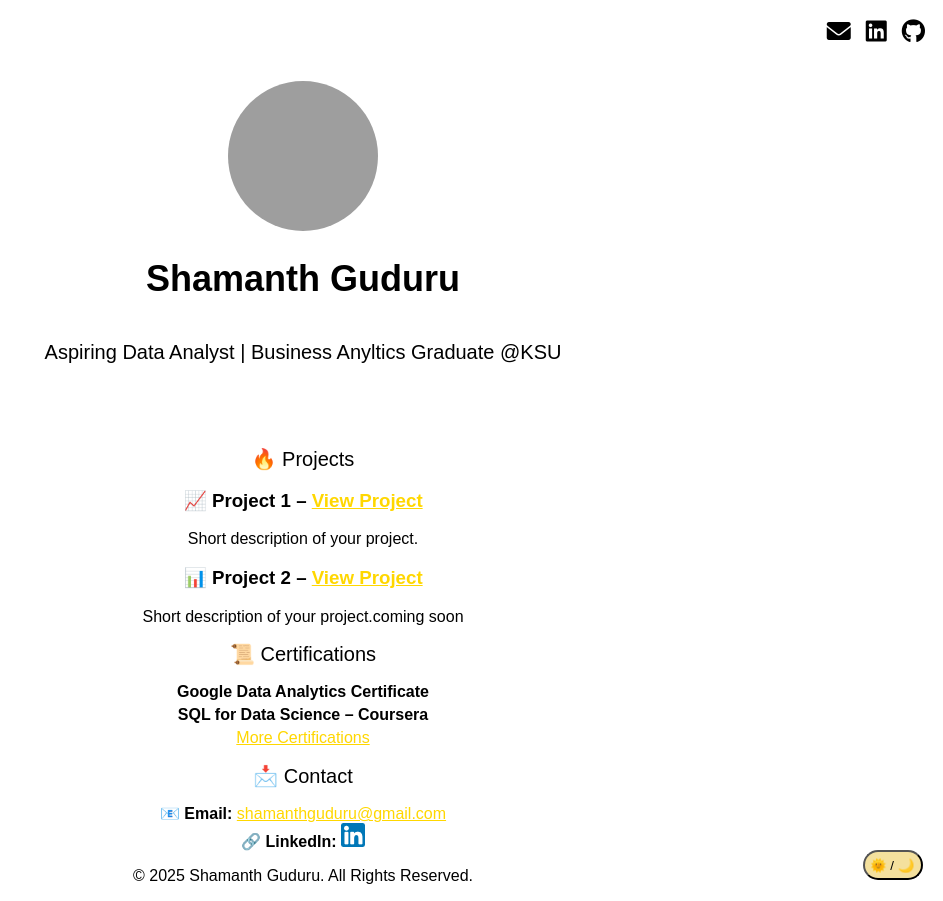
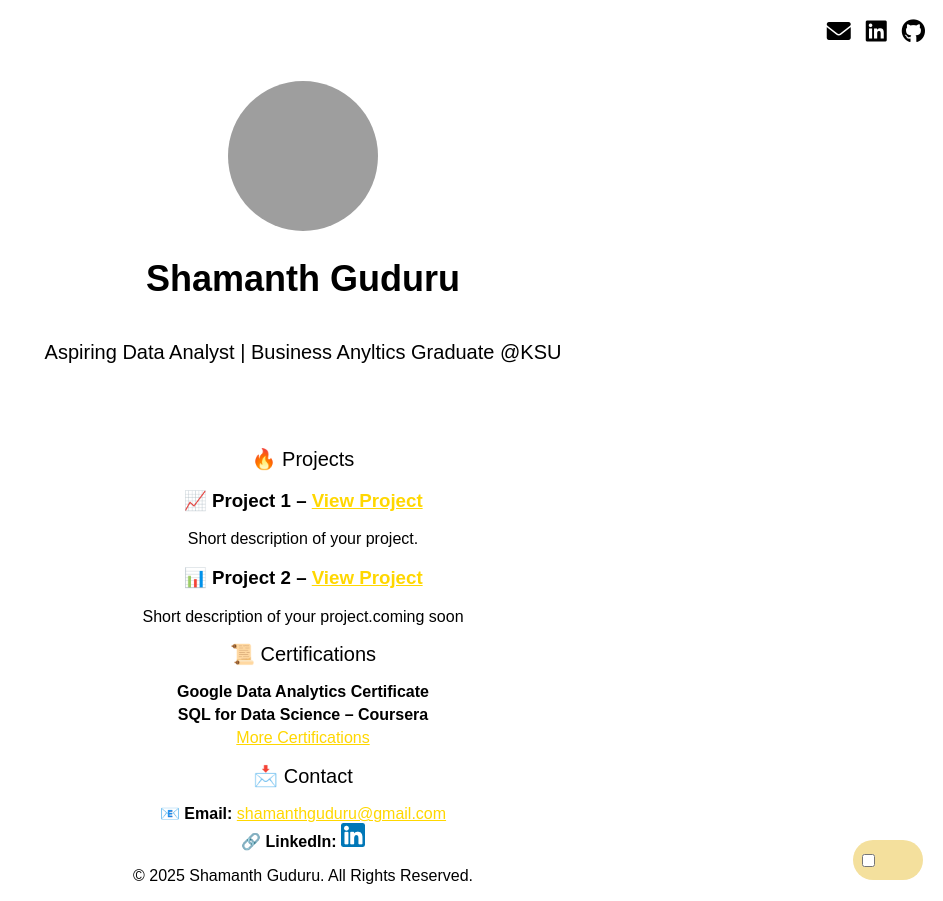
Before and after one commit to shamanthguduru/shamanthguduru.github.io, a Jekyll site: the page built from index.md, in a window 1280 px wide. Shown: the whole page, without its empty margins (337-1280 px from the left). Built offline with Jekyll 4.4.1, drawn with Linux system fonts in a browser that asks for light colours; grey boxes are pictures that could not be loaded.

Commit message:
Update default.html

```diff
--- a/_layouts/default.html
+++ b/_layouts/default.html
@@ -23,37 +23,37 @@
         </div>
     </header>
 
-
     <main>
         {{ content }}
     </main>
 
-    <button class="theme-toggle" onclick="toggleTheme()">🌞 / 🌙</button>
+    <div class="theme-toggle-container">
+        <label class="theme-toggle">
+            <input type="checkbox" id="theme-switch" onclick="toggleTheme()">
+            <span class="slider"></span>
+        </label>
+    </div>
 
     <footer>
         <p>© 2025 Shamanth Guduru. All Rights Reserved.</p>
     </footer>
 
     <script>
-        // Theme Toggle Function
         function toggleTheme() {
             let body = document.body;
             body.classList.toggle('dark-mode');
-            localStorage.setItem('theme', body.classList.contains('dark-mode') ? 'dark' : 'light');
+            let isDark = body.classList.contains('dark-mode');
+            localStorage.setItem('theme', isDark ? 'dark' : 'light');
+            document.getElementById('theme-switch').checked = isDark;
         }
 
-        // Check Local Storage for Theme Preference
         window.onload = () => {
-            if (localStorage.getItem('theme') === 'dark') {
+            let isDark = localStorage.getItem('theme') === 'dark';
+            if (isDark) {
                 document.body.classList.add('dark-mode');
+                document.getElementById('theme-switch').checked = true;
             }
         };
-
-        // Navbar Toggle
-        function toggleMenu() {
-            let menu = document.getElementById("menu");
-            menu.classList.toggle("show");
-        }
     </script>
 </body>
 </html>
```
Lines whose indentation alone changed are shown as unchanged.
